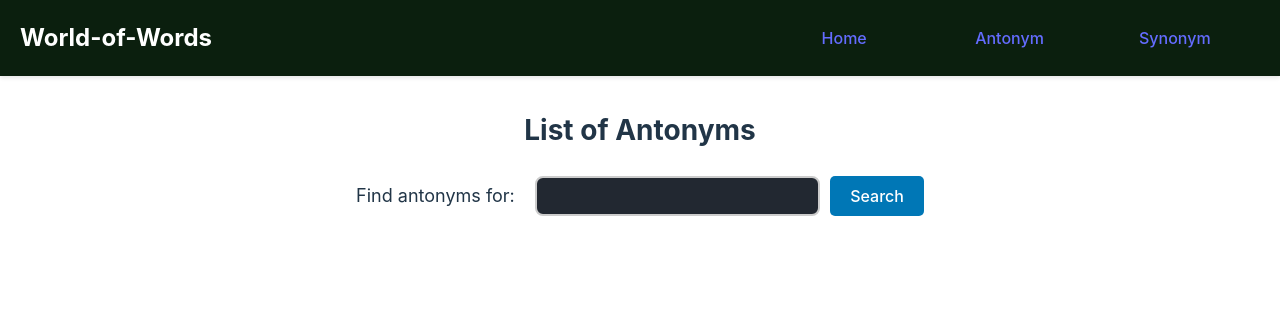
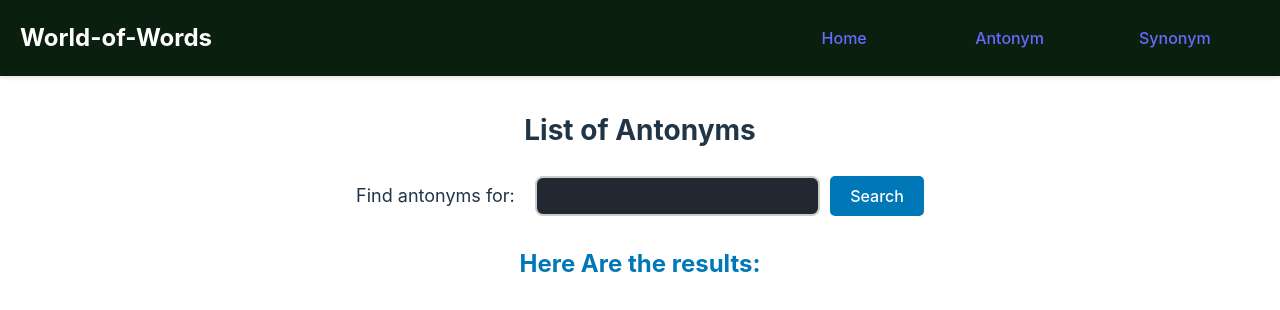
Before and after one commit to aviralrabbit1/world-of-words, a React (Vite) app: page /antonym in a window 1280 px wide. Shown: the top 310 px of the page. Built offline with nearby package versions, Linux system fonts and the light colour scheme.

Commit message:
Result of word list css

```diff
--- a/src/Word.css
+++ b/src/Word.css
@@ -59,6 +59,12 @@ button:hover {
   margin-top: 20px;
 }
 
+.result {
+  font-size: 24px;
+  color: #0077b6;
+  margin-top: 20px;
+}
+
 /* Word list styles */
 ul {
   list-style: decimal;
--- a/src/pages/Antonym.tsx
+++ b/src/pages/Antonym.tsx
@@ -21,7 +21,8 @@ function Antonym() {
       <h1>List of Antonyms</h1>
       <form onSubmit={fetchAntonyms}>
         <label htmlFor="word-input">Find antonyms for: </label>
-        <input className='placeholder'
+        <input
+          className="placeholder"
           id="word-input"
           type="text"
           onChange={(e) => setWord(e.target.value)}
@@ -29,6 +30,7 @@ function Antonym() {
         ></input>
         <button>Search</button>
       </form>
+      <h3 className="result">Here Are the results: </h3>
       {isLoading ? (
         <div>Loading....</div>
       ) : (
--- a/src/pages/Synonym.tsx
+++ b/src/pages/Synonym.tsx
@@ -30,6 +30,7 @@ function Synonym() {
         />
         <button>Search</button>
       </form>
+      <h3 className="result" >Here Are the results: </h3>
       {isLoading ? (
         <div className="loading">Loading....</div>
       ) : (
```
